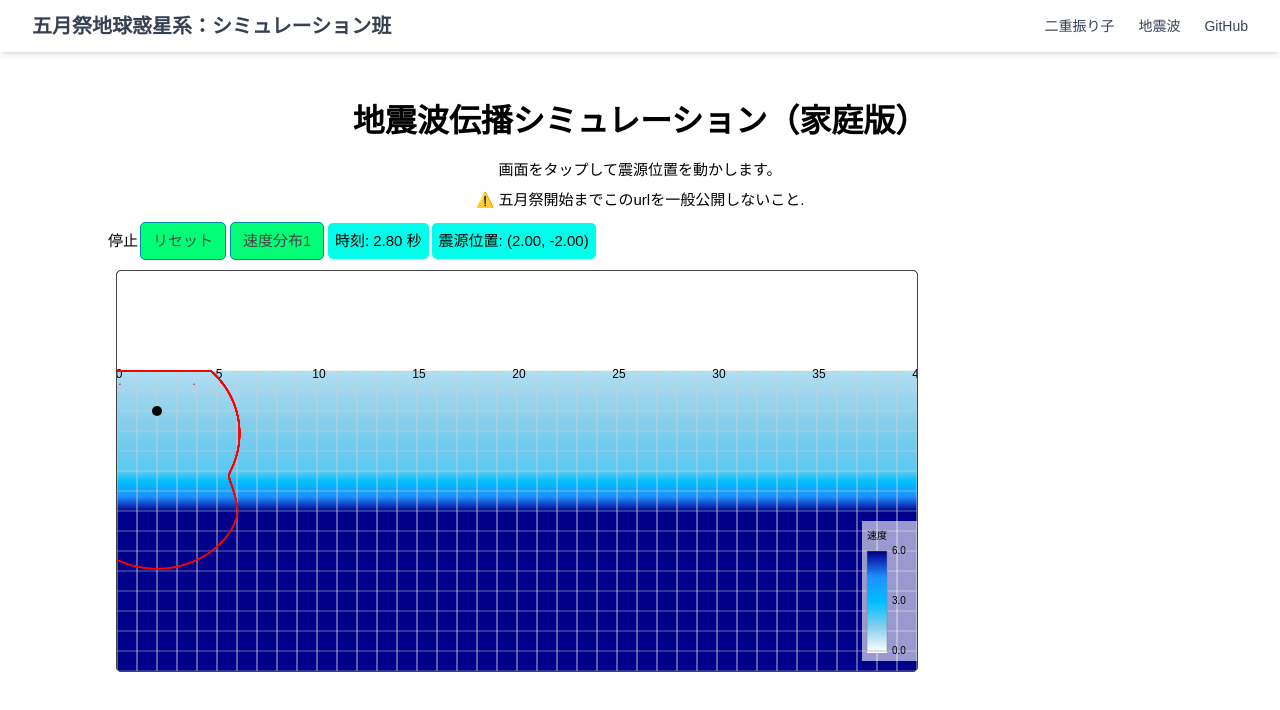
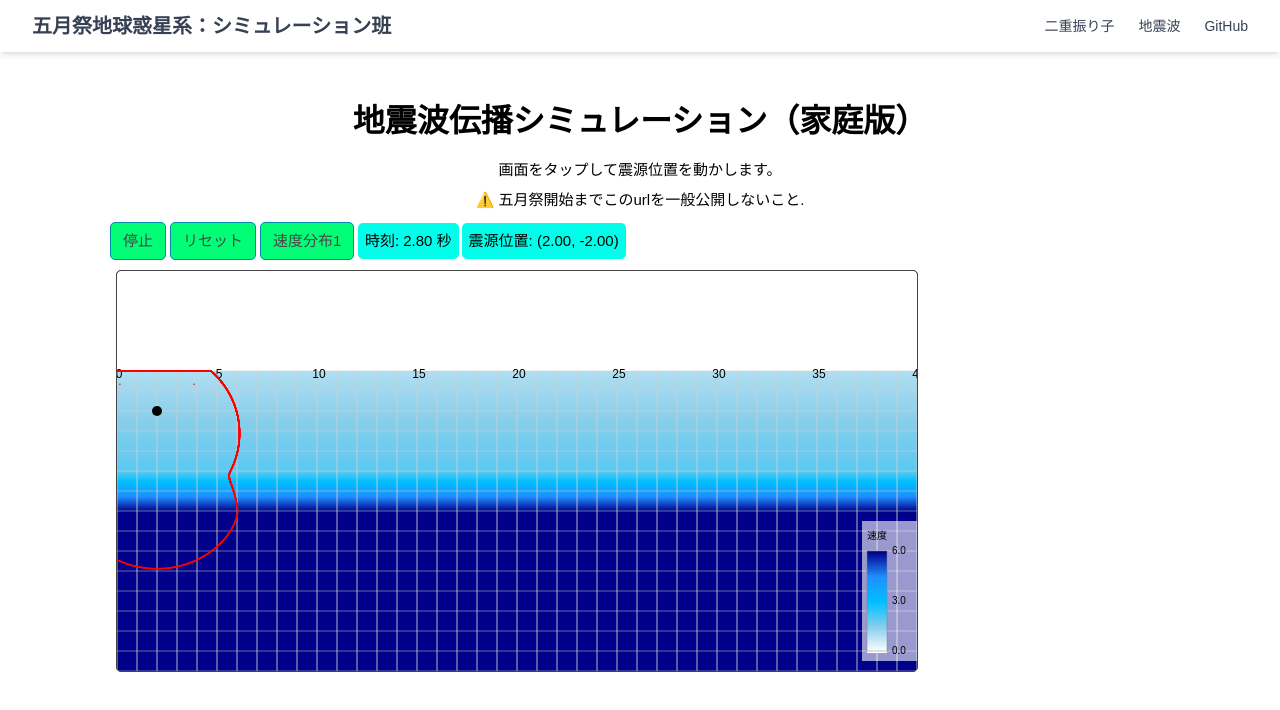
Before and after one commit to chiwaku-wakwak/chiwaku-simulation, a Next.js app: page /seismic in a window 1280 px wide. Both pictures are taken after a click on the button "開始". Shown: the top 710 px of the page. Built offline with nearby package versions, Linux system fonts and the light colour scheme.

Commit message:
レスポンシブ対応_修正

```diff
--- a/src/app/seismic/WaveSpeedCanvas.tsx
+++ b/src/app/seismic/WaveSpeedCanvas.tsx
@@ -305,7 +305,7 @@ const WaveSpeedCanvas: React.FC = () => {
         {running === false && started === true && (
           <button className="function" onClick={handleStart}>再開</button>
         )}
-        {running === true && <button onClick={handleStop}>停止</button>}
+        {running === true && <button className="function" onClick={handleStop}>停止</button>}
         <button
           className="function"
           onClick={() => {
```
